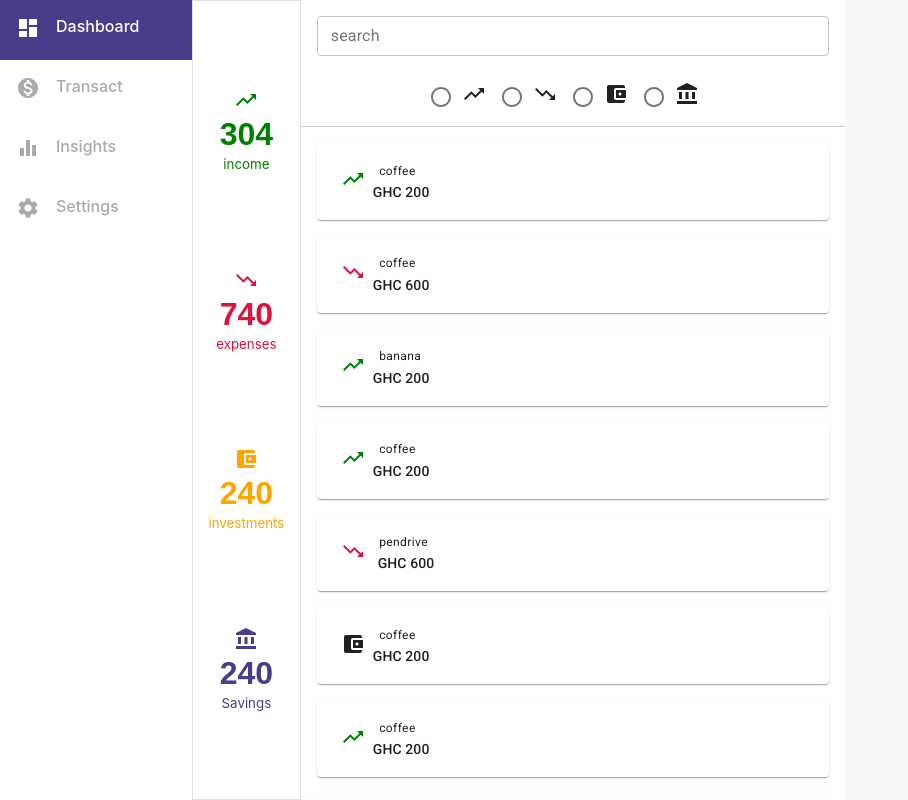
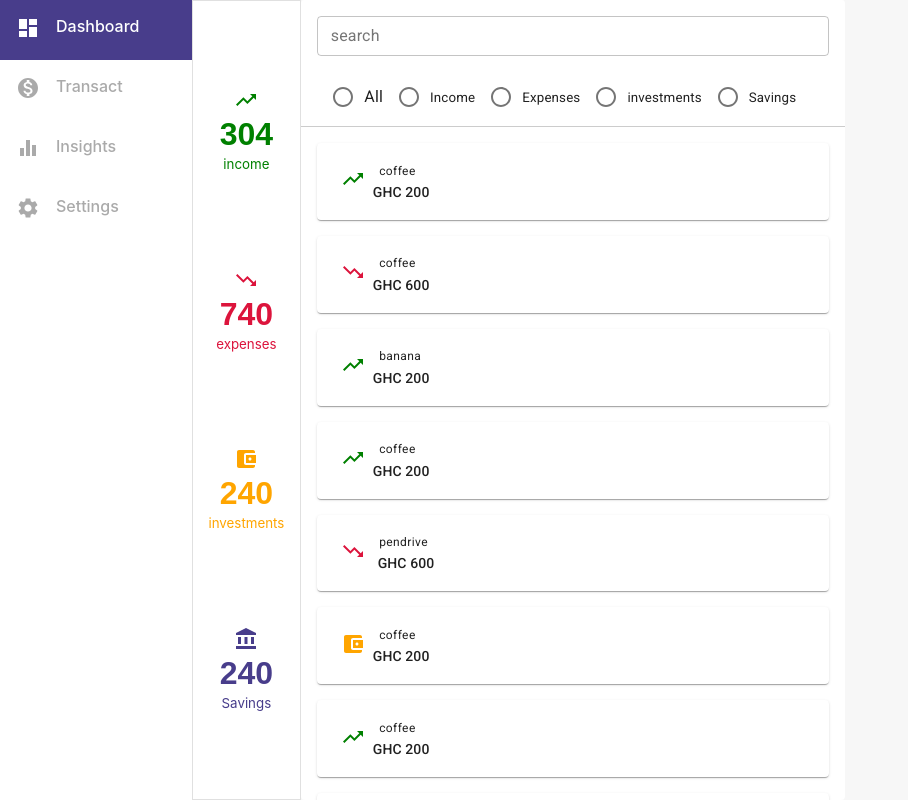
Before and after one commit to faddalibrahim/money-bag, a React (Create React App) app: page /dashboard in a window 1280 px wide. Shown: the whole page, without its empty margins (0-908 px from the left). Built offline with nearby package versions, Linux system fonts and the light colour scheme.

Commit message:
filtering works perfectly

```diff
--- a/src/pages/dashboard/Dashboard.js
+++ b/src/pages/dashboard/Dashboard.js
@@ -31,7 +31,6 @@ class Dashboard extends Component {
 
         <Paper className="transanctions-list-filter-paper" elevation="0">
           <FilterTransactions filter={this.filter} />
-          {/* <hr /> */}
 
           <TransactionsList
             transactions={
--- a/src/pages/dashboard/FilterTransactions.js
+++ b/src/pages/dashboard/FilterTransactions.js
@@ -5,11 +5,6 @@ import FormControlLabel from "@material-ui/core/FormControlLabel";
 import { Component } from "react";
 import { Paper } from "@material-ui/core";
 import TextField from "@material-ui/core/TextField";
-
-import AccountBalanceIcon from "@material-ui/icons/AccountBalance";
-import TrendingUpIcon from "@material-ui/icons/TrendingUp";
-import TrendingDownIcon from "@material-ui/icons/TrendingDown";
-import AccountBalanceWalletIcon from "@material-ui/icons/AccountBalanceWallet";
 
 class FilterTransactions extends Component {
   handleChange = (e) => {
@@ -41,30 +36,30 @@ class FilterTransactions extends Component {
           //   value={this.state.transactionType}
           onChange={this.handleChange}
         >
-          {/* <FormControlLabel
+          <FormControlLabel
             value="All"
             control={<Radio color="primary" id="transactionType" />}
             label="All"
-          /> */}
+          />
           <FormControlLabel
             value="income"
             control={<Radio color="primary" id="transactionType" />}
-            label={<TrendingUpIcon />}
+            label={<small>Income</small>}
           />
           <FormControlLabel
             value="expenses"
             control={<Radio color="primary" id="transactionType" />}
-            label={<TrendingDownIcon />}
+            label={<small>Expenses</small>}
           />
           <FormControlLabel
             value="investments"
             control={<Radio color="primary" id="transactionType" />}
-            label={<AccountBalanceWalletIcon />}
+            label={<small>investments</small>}
           />
           <FormControlLabel
             value="savings"
             control={<Radio color="primary" id="transactionType" />}
-            label={<AccountBalanceIcon />}
+            label={<small>Savings</small>}
           />
         </RadioGroup>
       </Paper>
--- a/src/pages/dashboard/TransactionsList.js
+++ b/src/pages/dashboard/TransactionsList.js
@@ -26,7 +26,7 @@ export default function TransactionsList({ transactions }) {
                 : transaction.transactionType === "expenses"
                 ? "crimson"
                 : transaction.transactionType === "investments"
-                ? "lightorange"
+                ? "orange"
                 : "darkblue"
             }`,
           }}
```
Also changed, not shown: 1 other file (tests, documents, lock files or other folders).
